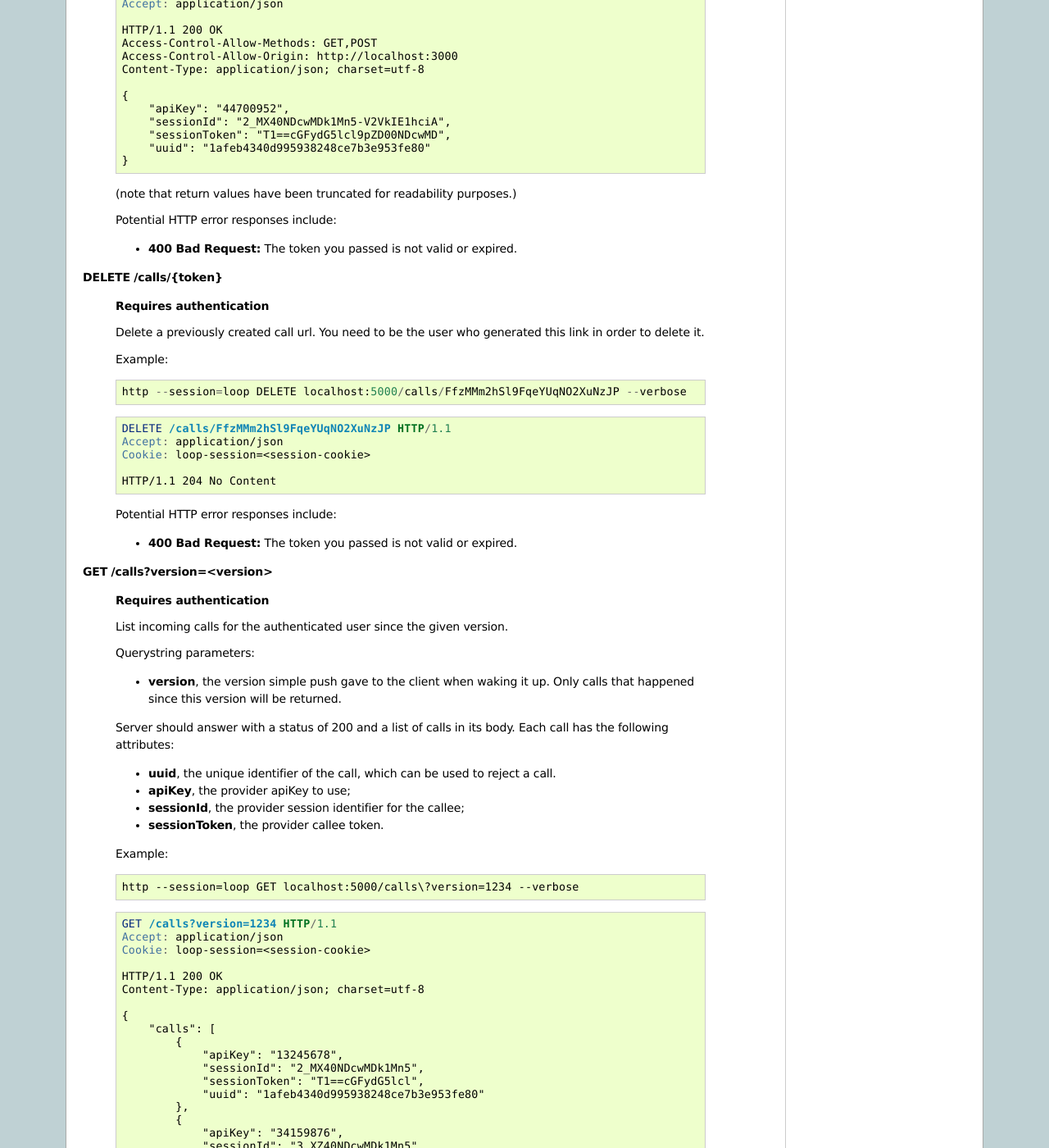
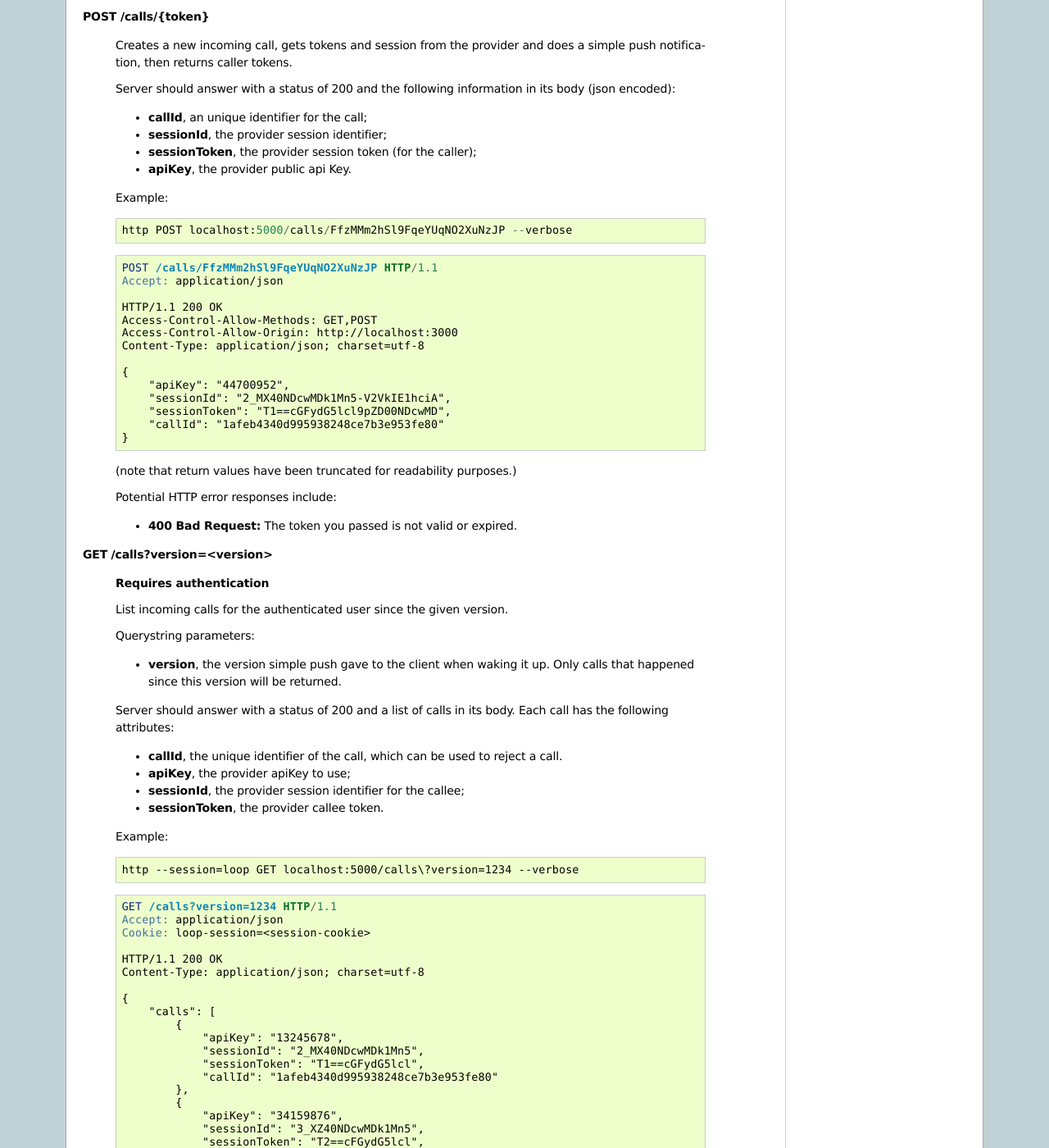
Before and after one commit to mozilla-services/docs, a Sphinx documentation site: the page built from source/loop/apis.rst, in a window 1280 px wide and 1400 px high, scrolled down 2918 px. Shown: the whole window at 82% size. Built offline with Sphinx 7.4.7, drawn with Linux system fonts in a browser that asks for light colours; the version number could not be read and is left out; some of the changed text lies outside the part shown.

```diff
--- a/source/loop/apis.rst
+++ b/source/loop/apis.rst
@@ -13,8 +13,7 @@ with the currently deployed version.
     encoded (?key=value&key2=value2)
 
 To ease testing, you can use `httpie <https://github.com/jkbr/httpie>`_ in
-order to make requests. You can find the httpie requests for reference in the
-examples.
+order to make requests. You can find an httpie with each example.
 
 Authentication
 ==============
@@ -142,6 +141,30 @@ APIs
       valid;
     - **401 Unauthorized**: You need to authenticate to call this URL.
 
+**DELETE** **/call-url/{token}**
+
+    **Requires authentication**
+
+    Delete a previously created call url. You need to be the user
+    who generated this link in order to delete it.
+
+    Example::
+
+        http --session=loop DELETE localhost:5000/call-url/FfzMMm2hSl9FqeYUqNO2XuNzJP --verbose
+
+    .. code-block:: http
+
+        DELETE /call-url/FfzMMm2hSl9FqeYUqNO2XuNzJP HTTP/1.1
+        Accept: application/json
+        Cookie: loop-session=<session-cookie>
+
+        HTTP/1.1 204 No Content
+
+    Potential HTTP error responses include:
+
+    - **400 Bad Request:**  The token you passed is not valid or expired.
+
+
 **GET**  **/calls/{token}**
 
     Redirects to the application webapp (for the caller)
@@ -174,7 +197,7 @@ APIs
     Server should answer with a status of 200 and the following information in
     its body (json encoded):
 
-    - **uuid**, an unique identifier for the call;
+    - **callId**, an unique identifier for the call;
     - **sessionId**, the provider session identifier;
     - **sessionToken**, the provider session token (for the caller);
     - **apiKey**, the provider public api Key.
@@ -197,33 +220,10 @@ APIs
             "apiKey": "44700952",
             "sessionId": "2_MX40NDcwMDk1Mn5-V2VkIE1hciA",
             "sessionToken": "T1==cGFydG5lcl9pZD00NDcwMD",
-            "uuid": "1afeb4340d995938248ce7b3e953fe80"
+            "callId": "1afeb4340d995938248ce7b3e953fe80"
         }
 
     (note that return values have been truncated for readability purposes.)
-
-    Potential HTTP error responses include:
-
-    - **400 Bad Request:**  The token you passed is not valid or expired.
-
-**DELETE** **/calls/{token}**
-
-    **Requires authentication**
-
-    Delete a previously created call url. You need to be the user
-    who generated this link in order to delete it.
-
-    Example::
-
-        http --session=loop DELETE localhost:5000/calls/FfzMMm2hSl9FqeYUqNO2XuNzJP --verbose
-
-    .. code-block:: http
-
-        DELETE /calls/FfzMMm2hSl9FqeYUqNO2XuNzJP HTTP/1.1
-        Accept: application/json
-        Cookie: loop-session=<session-cookie>
-
-        HTTP/1.1 204 No Content
 
     Potential HTTP error responses include:
 
@@ -241,9 +241,10 @@ APIs
     - **version**, the version simple push gave to the client when waking it
       up. Only calls that happened since this version will be returned.
 
-    Server should answer with a status of 200 and a list of calls in its body. Each call has the following attributes:
+    Server should answer with a status of 200 and a list of calls in its body.
+    Each call has the following attributes:
 
-    - **uuid**, the unique identifier of the call, which can be used
+    - **callId**, the unique identifier of the call, which can be used
       to reject a call.
     - **apiKey**, the provider apiKey to use;
     - **sessionId**, the provider session identifier for the callee;
@@ -268,13 +269,13 @@ APIs
                     "apiKey": "13245678",
                     "sessionId": "2_MX40NDcwMDk1Mn5",
                     "sessionToken": "T1==cGFydG5lcl",
-                    "uuid": "1afeb4340d995938248ce7b3e953fe80"
+                    "callId": "1afeb4340d995938248ce7b3e953fe80"
                 },
                 {
                     "apiKey": "34159876",
                     "sessionId": "3_XZ40NDcwMDk1Mn5",
                     "sessionToken": "T2==cFGydG5lcl",
-                    "uuid": "938248ce7b3e953fe801afeb4340d995"
+                    "callId": "938248ce7b3e953fe801afeb4340d995"
                 }
             ]
         }
@@ -283,13 +284,13 @@ APIs
 
     - **400 Bad Request:**  The version you passed is not valid.
 
-**GET** **/calls/id/{uuid}**
+**GET** **/calls/id/{callId}**
 
-    Checks the status of the given call, by looking at its uuid.
+    Checks the status of the given call, by looking at its callId.
 
     Parameters:
 
-        - **uuid** (in the url) is the unique identifier of the
+        - **callId** (in the url) is the unique identifier of the
           call.
 
     Example::
@@ -313,16 +314,14 @@ APIs
     - "404 Not Found" if the given call doesn't exist or had been
       declined.
 
-**DELETE** **/calls/id/{uuid}**
+**DELETE** **/calls/id/{callId}**
 
-    **Requires authentication**
-
-    Reject a given call. This is to be used by the callee in order
-    to reject a call.
+    Rejects a given call. This is to be used by the callee in order
+    to reject a call, or by the caller in order to hang-up.
 
     Parameters:
 
-        - **uuid** (in the url) is the unique identifier of the
+        - **callId** (in the url) is the unique identifier of the
           call.
 
     Example::
@@ -333,7 +332,6 @@ APIs
 
         DELETE /calls/id/1afeb4340d995938248ce7b3e953fe80 HTTP/1.1
         Accept: application/json
-        Cookie: loop-session=<session-cookie>
 
         HTTP/1.1 204 No Content
 
--- a/source/loop/index.rst
+++ b/source/loop/index.rst
@@ -8,7 +8,8 @@ Goal of the Service
 ===================
 
 Loop server allows firefox users to call each others via WebRTC. It is
-a rendez-vous API built on top of a signaling and NAT traversal provider.
+a rendezvous API built on top of an external service provider for NAT traversal
+and supplementary services.
 
 Assumptions
 ===========
```
Also changed, not shown: other parts of source/loop/apis.rst (+3 -3 lines).
